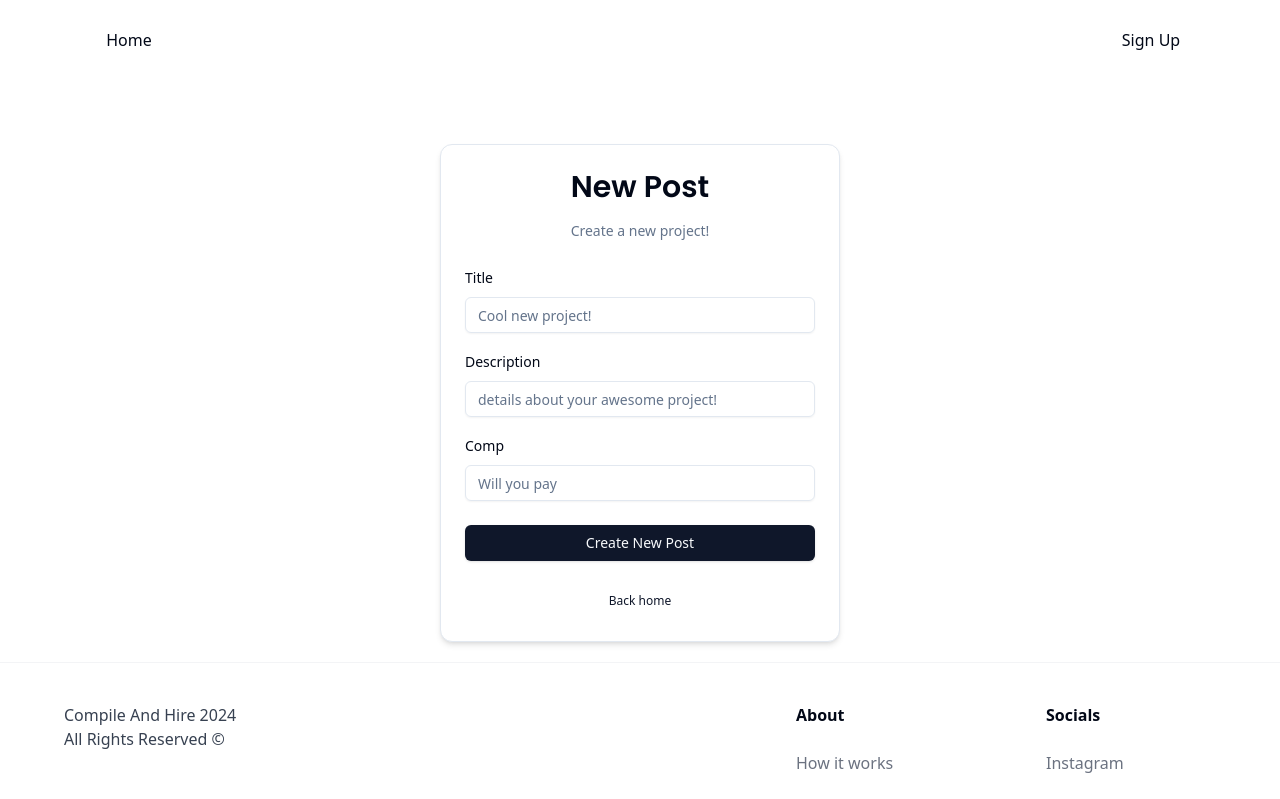
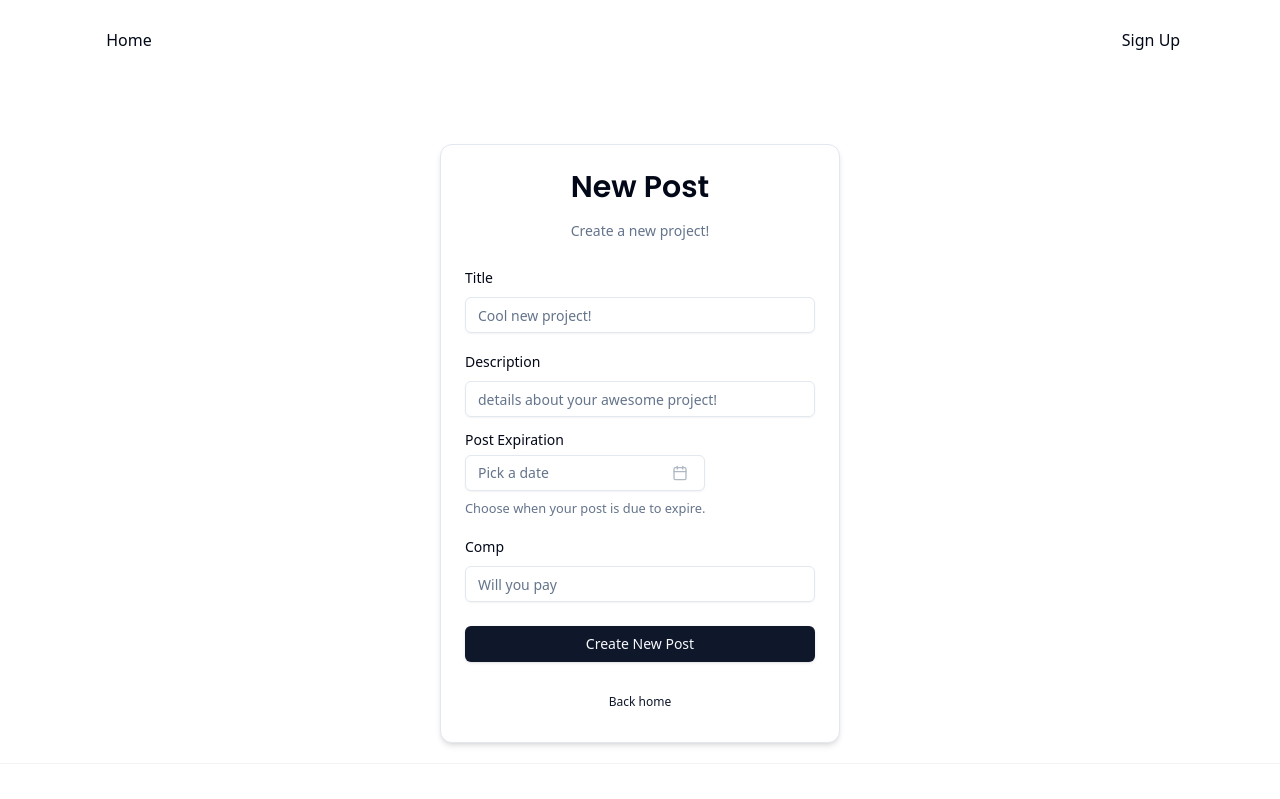
Before and after one commit to thomasbulll/Compile-And-Hire, a Next.js app: page /new-post in a window 1280 px wide. Shown: the top 799 px of the page. Built offline with nearby package versions, Linux system fonts and the light colour scheme; no server answers.

Commit message:
Add Expiration date picker

```diff
--- a/components/posts/new-post-form.tsx
+++ b/components/posts/new-post-form.tsx
@@ -6,6 +6,7 @@ import { NewPostSchema } from "@/schemas";
 import { CardWrapper } from "@/components/auth/card-wrapper";
 import {useForm} from "react-hook-form";
 import Link from "next/link";
+import { CalendarIcon } from "lucide-react"
 
 import { zodResolver} from "@hookform/resolvers/zod";
 import {
@@ -15,6 +16,7 @@ import {
     FormItem,
     FormLabel,
     FormMessage,
+    FormDescription
   } from "@/components/ui/form";
 import { Input } from "@/components/ui/input";
 import { Button } from '@/components/ui/button';
@@ -22,6 +24,12 @@ import { FormError } from "@/components/form-error";
 import { FormSuccess } from "@/components/form-success";
 import { newPost } from "@/actions/new-post";
 import { useCurrentUser } from "@/hooks/use-current-user";
+import { Calendar } from "@/components/ui/calendar"
+import {
+  Popover,
+  PopoverContent,
+  PopoverTrigger,
+} from "@/components/ui/popover";
 
 export const NewPostForm = () => {
 
@@ -38,6 +46,7 @@ export const NewPostForm = () => {
 
     const [error, setError] = useState<string | undefined>("");
     const [success, setSuccess] = useState<string | undefined>("");
+    const [date, setDate] = useState<Date | undefined>()
     const [isPending, startTransition] = useTransition();
 
     const onSubmit = (values: zod.infer<typeof NewPostSchema>) => {
@@ -104,6 +113,44 @@ export const NewPostForm = () => {
                             )}
                             />
                             <FormField
+                                control={form.control}
+                                name="expirationDate"
+                                render={({ field }) => (
+                                    <FormItem className="flex flex-col">
+                                    <FormLabel>Post Expiration</FormLabel>
+                                    <Popover>
+                                        <PopoverTrigger asChild>
+                                        <FormControl>
+                                            <Button
+                                            variant={"outline"}
+                                            className=
+                                                "w-[240px] pl-3 text-left font-normal text-muted-foreground">
+
+                                                <span>Pick a date</span>
+                                            <CalendarIcon className="ml-auto h-4 w-4 opacity-50" />
+                                            </Button>
+                                        </FormControl>
+                                        </PopoverTrigger>
+                                        <PopoverContent className="w-auto p-0" align="start">
+                                        <Calendar
+                                            mode="single"
+                                            selected={field.value}
+                                            onSelect={field.onChange}
+                                            disabled={(date) =>
+                                            date < new Date()
+                                            }
+                                            initialFocus
+                                        />
+                                        </PopoverContent>
+                                    </Popover>
+                                    <FormDescription>
+                                        Choose when your post is due to expire.
+                                    </FormDescription>
+                                    <FormMessage />
+                                    </FormItem>
+                                )}
+                                />
+                            <FormField
                             control={form.control}
                             name="compensation"
                             render={({ field }) => (
--- a/package.json
+++ b/package.json
@@ -25,6 +25,7 @@
     "class-variance-authority": "^0.7.0",
     "clsx": "^2.1.0",
     "date-fns": "^3.6.0",
+    "lucide-react": "^0.378.0",
     "next": "14.1.4",
     "next-auth": "^5.0.0-beta.16",
     "react": "^18",
```
Also changed, not shown: 1 other file (tests, documents, lock files or other folders).
